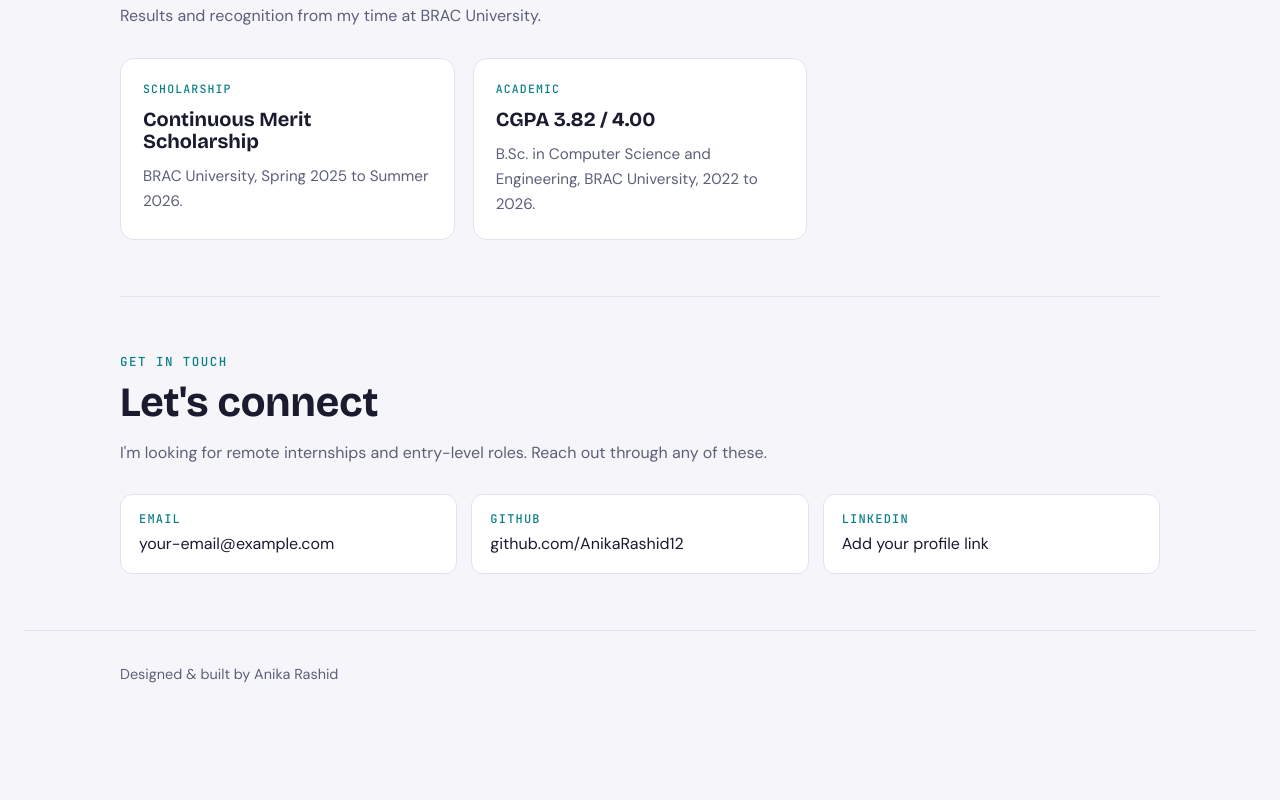
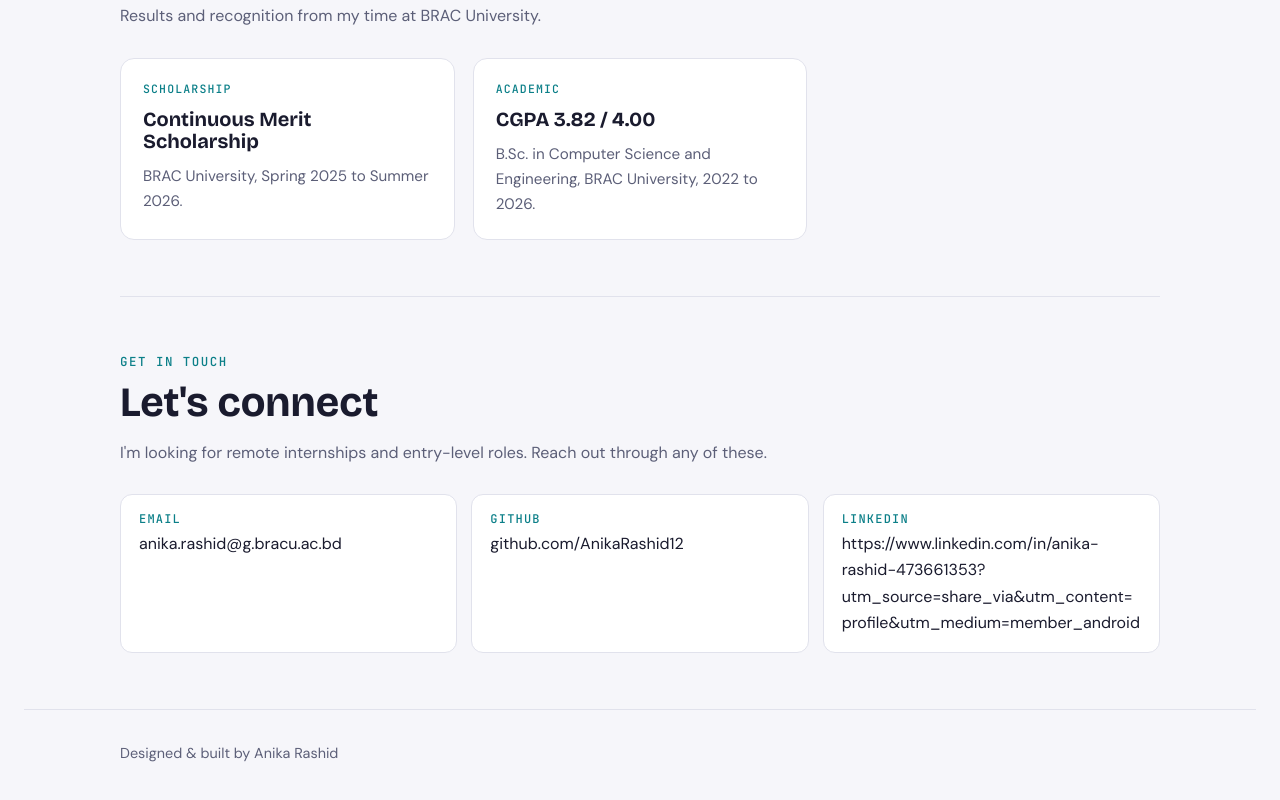
Before and after one commit to AnikaRashid12/AnikaRashid12, a plain HTML site: page index.html in a window 1280 px wide. Shown: the part 2571-3371 px from the top of the page. Before the commit the page ends 3298 px from the top, so only its background shows below. Drawn offline with nearby package versions, Linux system fonts and the light colour scheme.

Commit message:
Update contact information in index.html

```diff
--- a/index.html
+++ b/index.html
@@ -221,9 +221,9 @@ footer{border-top:1px solid var(--line);padding-block:32px;color:var(--muted);fo
     <h2>Let's connect</h2>
     <p class="sub">I'm looking for remote internships and entry-level roles. Reach out through any of these.</p>
     <div class="contact">
-      <div><b>Email</b>your-email@example.com</div>
+      <div><b>Email</b>anika.rashid@g.bracu.ac.bd</div>
       <a href="https://github.com/AnikaRashid12" target="_blank" rel="noopener"><b>GitHub</b>github.com/AnikaRashid12</a>
-      <a href="https://www.linkedin.com/" target="_blank" rel="noopener"><b>LinkedIn</b>Add your profile link</a>
+      <a href="https://www.linkedin.com/" target="_blank" rel="noopener"><b>LinkedIn</b>https://www.linkedin.com/in/anika-rashid-473661353?utm_source=share_via&utm_content=profile&utm_medium=member_android</a>
     </div>
   </section>
 </main>
```
